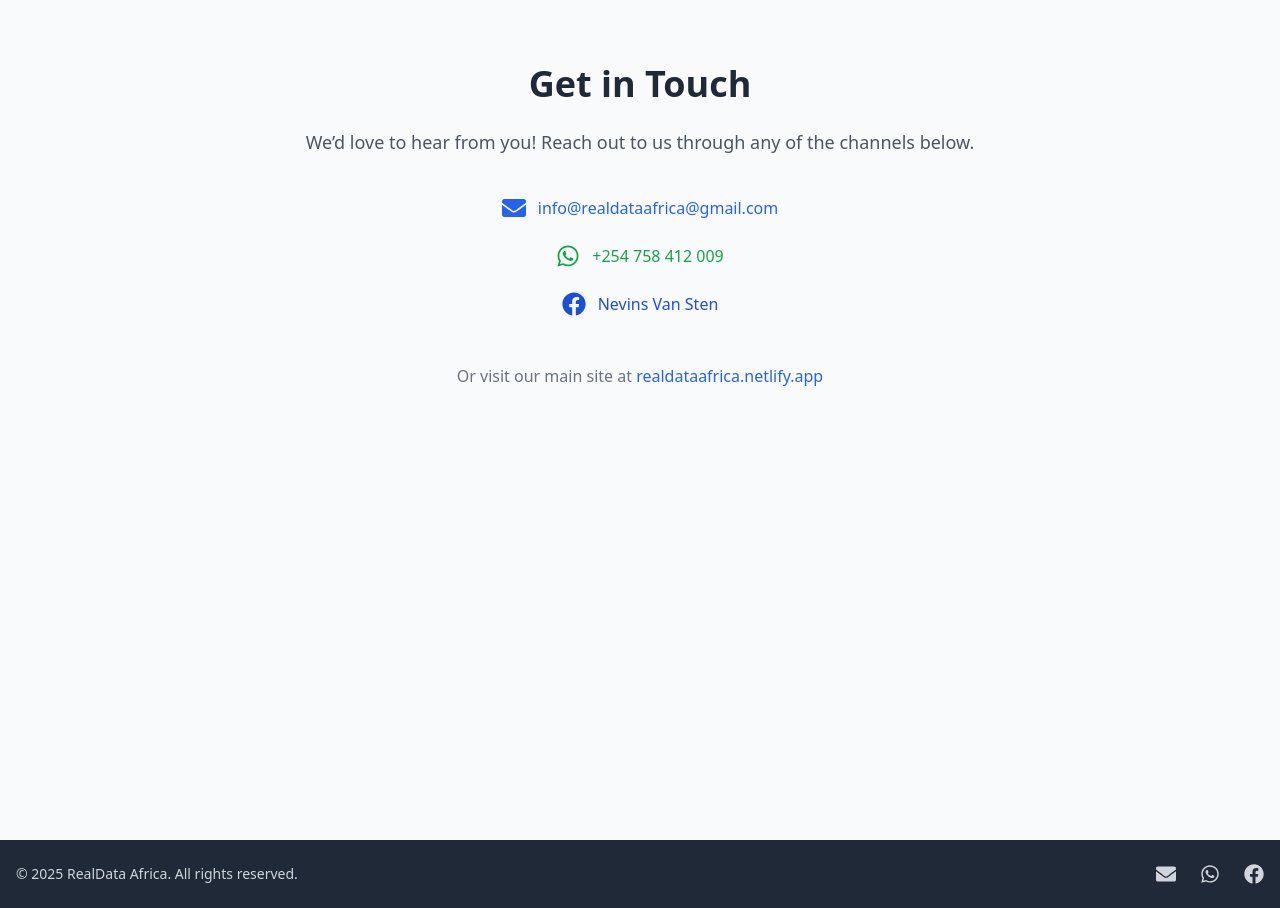
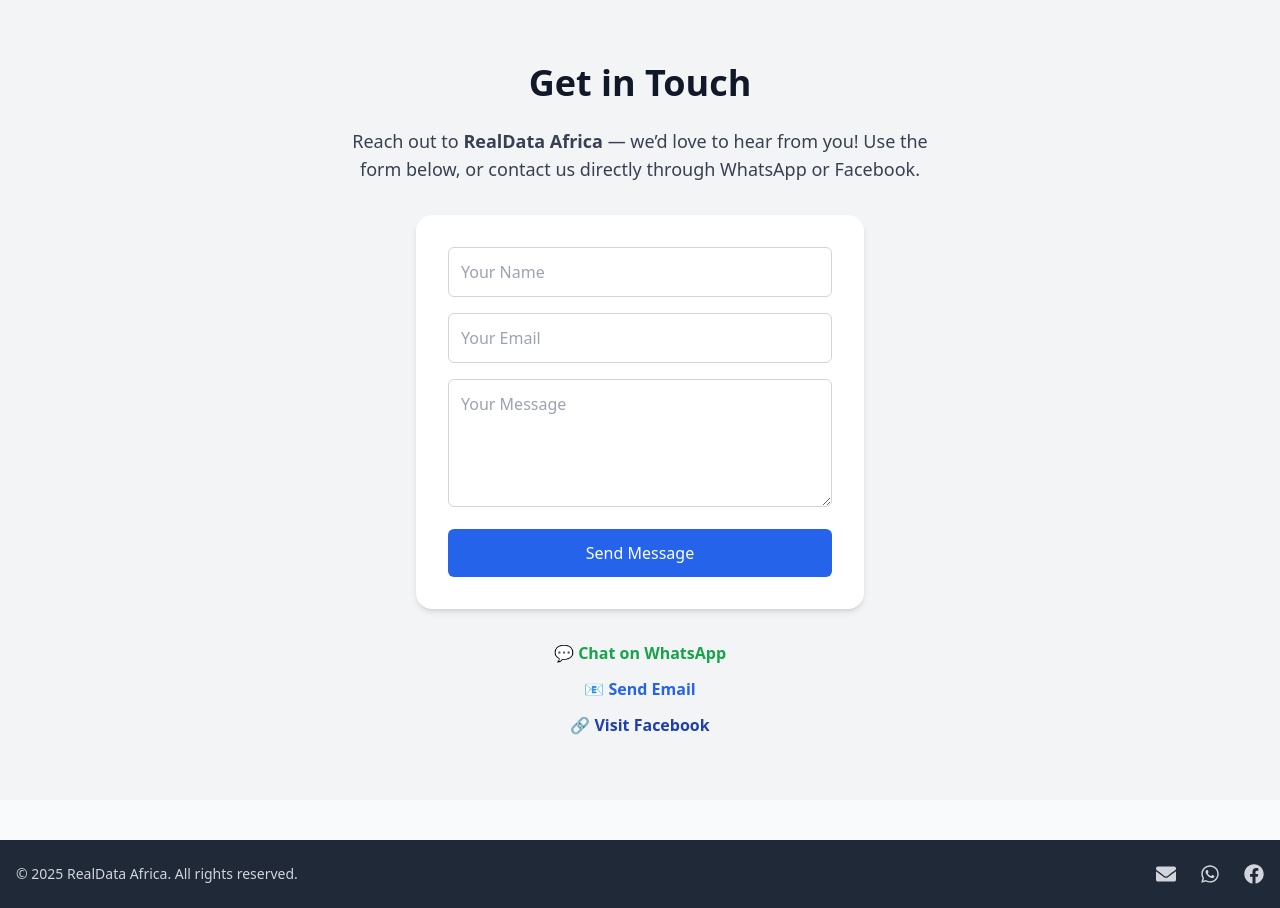
Before and after one commit to Danstan-Nevins/realdataafrica, a Next.js app: page /contact in a window 1280 px wide. Built offline with nearby package versions, Linux system fonts and the light colour scheme.

Commit message:
Make Contact page fully clickable and animated

```diff
--- a/pages/contact.tsx
+++ b/pages/contact.tsx
@@ -1,53 +1,92 @@
-import React from "react";
-import { FaEnvelope, FaWhatsapp, FaFacebook } from "react-icons/fa";
+import React, { useState } from "react";
 
 export default function Contact() {
+  const [formData, setFormData] = useState({ name: "", email: "", message: "" });
+
+  const handleChange = (e: React.ChangeEvent<HTMLInputElement | HTMLTextAreaElement>) => {
+    setFormData({ ...formData, [e.target.name]: e.target.value });
+  };
+
+  const handleSubmit = (e: React.FormEvent) => {
+    e.preventDefault();
+
+    // EmailJS link (for sending email without backend)
+    const mailtoLink = `mailto:realdataafrica@gmail.com?subject=Message from ${formData.name}&body=${encodeURIComponent(formData.message)}%0A%0AFrom: ${formData.email}`;
+    window.location.href = mailtoLink;
+  };
+
   return (
-    <div className="min-h-screen bg-gray-50 py-16 px-6 sm:px-12 text-center">
-      <h1 className="text-4xl font-bold mb-6 text-gray-800">Get in Touch</h1>
-      <p className="text-lg text-gray-600 mb-10">
-        We’d love to hear from you! Reach out to us through any of the channels below.
+    <div className="min-h-screen flex flex-col items-center justify-center bg-gray-100 py-10 px-4">
+      <h1 className="text-4xl font-bold text-gray-900 mb-6">Get in Touch</h1>
+      <p className="text-lg text-gray-700 mb-8 text-center max-w-xl">
+        Reach out to <strong>RealData Africa</strong> — we’d love to hear from you!
+        Use the form below, or contact us directly through WhatsApp or Facebook.
       </p>
 
-      <div className="flex flex-col items-center space-y-6">
-        {/* Email */}
-        <a
-          href="mailto:info@realdataafrica@gmail.com"
-          className="flex items-center space-x-3 text-blue-600 hover:text-blue-800"
+      <form onSubmit={handleSubmit} className="bg-white p-8 rounded-2xl shadow-md w-full max-w-md">
+        <input
+          type="text"
+          name="name"
+          placeholder="Your Name"
+          value={formData.name}
+          onChange={handleChange}
+          className="w-full mb-4 border border-gray-300 rounded-md p-3 focus:outline-none focus:ring-2 focus:ring-blue-500"
+          required
+        />
+
+        <input
+          type="email"
+          name="email"
+          placeholder="Your Email"
+          value={formData.email}
+          onChange={handleChange}
+          className="w-full mb-4 border border-gray-300 rounded-md p-3 focus:outline-none focus:ring-2 focus:ring-blue-500"
+          required
+        />
+
+        <textarea
+          name="message"
+          placeholder="Your Message"
+          value={formData.message}
+          onChange={handleChange}
+          className="w-full mb-4 border border-gray-300 rounded-md p-3 h-32 focus:outline-none focus:ring-2 focus:ring-blue-500"
+          required
+        />
+
+        <button
+          type="submit"
+          className="w-full bg-blue-600 text-white py-3 rounded-md hover:bg-blue-700 transition duration-200"
         >
-          <FaEnvelope size={24} />
-          <span>info@realdataafrica@gmail.com</span>
-        </a>
+          Send Message
+        </button>
+      </form>
 
-        {/* WhatsApp */}
+      <div className="mt-8 text-center space-y-3">
         <a
           href="https://wa.me/254758412009"
           target="_blank"
           rel="noopener noreferrer"
-          className="flex items-center space-x-3 text-green-600 hover:text-green-800"
+          className="block text-green-600 font-semibold hover:underline"
         >
-          <FaWhatsapp size={24} />
-          <span>+254 758 412 009</span>
+          💬 Chat on WhatsApp
         </a>
 
-        {/* Facebook */}
         <a
-          href="https://www.facebook.com/NevinsVanSten"
+          href="mailto:realdataafrica@gmail.com"
+          className="block text-blue-600 font-semibold hover:underline"
+        >
+          📧 Send Email
+        </a>
+
+        <a
+          href="https://facebook.com/NevinsVanSten"
           target="_blank"
           rel="noopener noreferrer"
-          className="flex items-center space-x-3 text-blue-700 hover:text-blue-900"
+          className="block text-blue-800 font-semibold hover:underline"
         >
-          <FaFacebook size={24} />
-          <span>Nevins Van Sten</span>
+          🔗 Visit Facebook
         </a>
       </div>
-
-      <p className="mt-12 text-gray-500">
-        Or visit our main site at{" "}
-        <a href="https://realdataafrica.netlify.app" className="text-blue-600 hover:underline">
-          realdataafrica.netlify.app
-        </a>
-      </p>
     </div>
   );
 }
```
